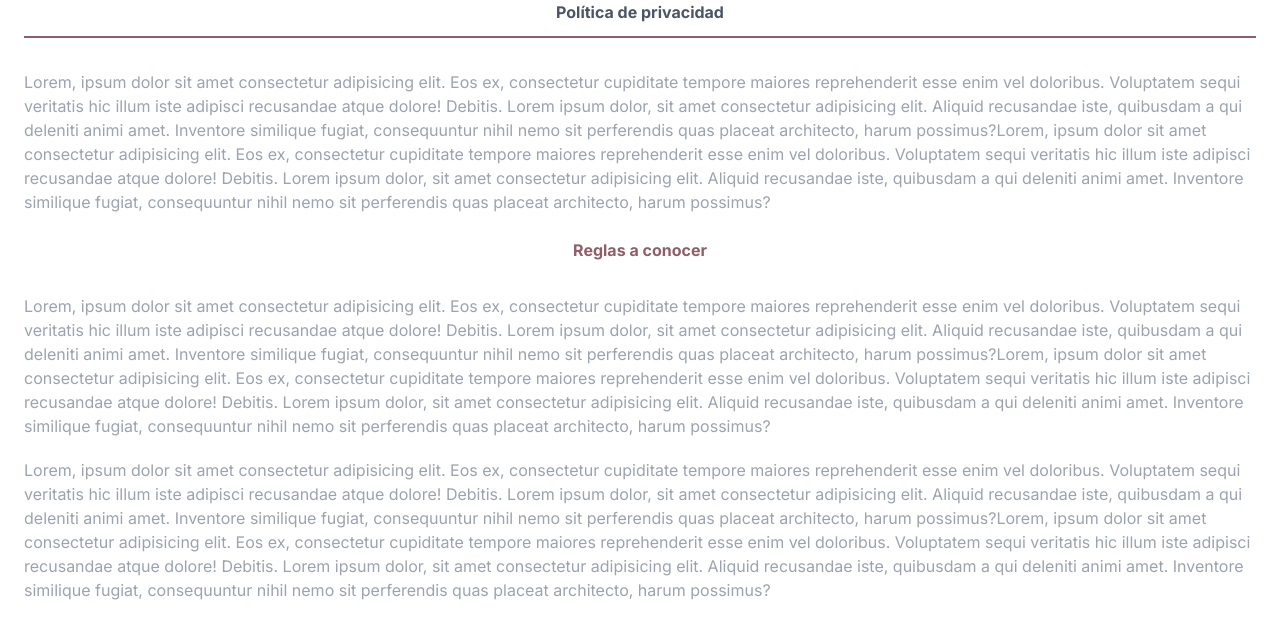
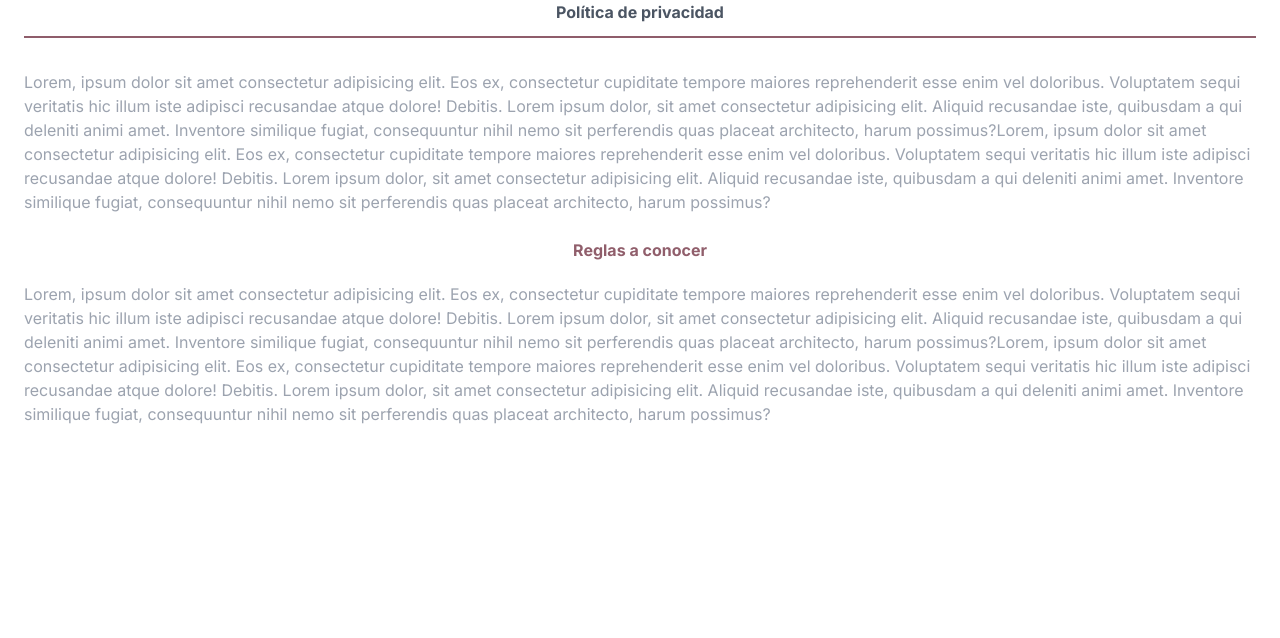
Before and after one commit to chriss8g/Juegos-Caribe, a Next.js app in the folder Frontend/: page /Politica-Privacidad in a window 1280 px wide. Shown: the top 638 px of the page. Built offline with nearby package versions, Linux system fonts and the light colour scheme.

Commit message:
fix: new component

```diff
--- /dev/null
+++ b/Frontend/src/Components/TextWithTitle2/TextWithTitle2.tsx
@@ -0,0 +1,14 @@
+
+export default function TextWithTitle2({title, text})
+{
+    return(
+
+        <div className="mx-6">
+            <div className="text-center text-gray-600 pb-3" >
+                <h3 className="font-bold text-[#5a1024ac] mt-6">{title}</h3>
+            </div>
+            <p className={`text-gray-400 mt-2`}>{text}</p>
+        </div>
+
+    )
+}
--- a/Frontend/src/app/Politica-Privacidad/page.tsx
+++ b/Frontend/src/app/Politica-Privacidad/page.tsx
@@ -2,6 +2,7 @@
 import "../globals.css"
 import Layout from "../../Components/Layout/Layout"
 import TextWithTitle from "../../Components/TextWithTitle/TextWithTitle"
+import TextWithTitle2 from "../../Components/TextWithTitle2/TextWithTitle2"
 
 export default function Contactenos()
 {
@@ -11,14 +12,7 @@ export default function Contactenos()
     return(
         <Layout>
             <TextWithTitle title={"Política de privacidad"} text={text}/>
-
-            <div className="mx-6">
-            <div className="text-center text-gray-600 pb-3" >
-                <h3 className="font-bold text-[#5a1024ac] mt-6">Reglas a conocer</h3>
-            </div>
-            <p className={`text-gray-400 mt-5`}>{text}</p>
-            <p className={`text-gray-400 mt-5`}>{text}</p>
-        </div>
+            <TextWithTitle2 title={"Reglas a conocer"} text={text}/>
         </Layout>
     )
 }
```
